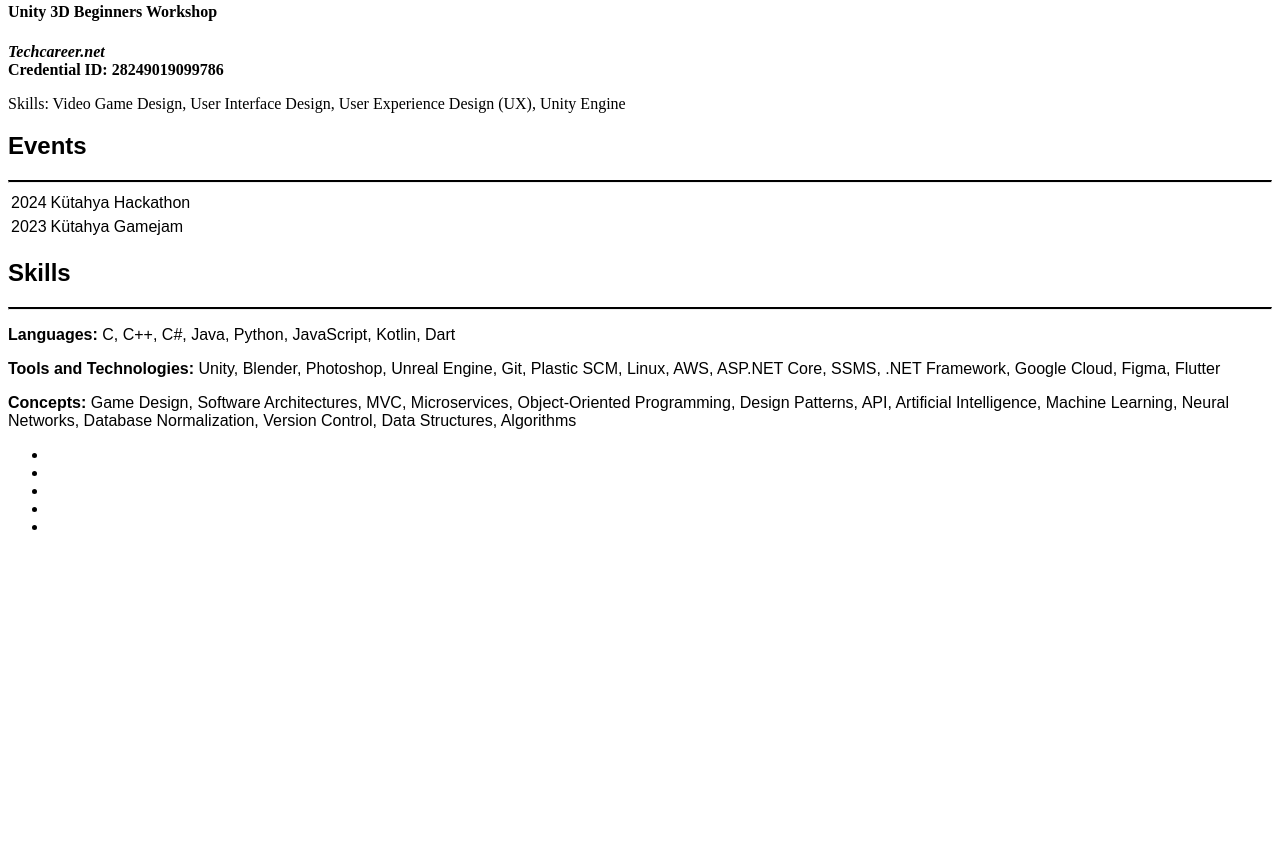
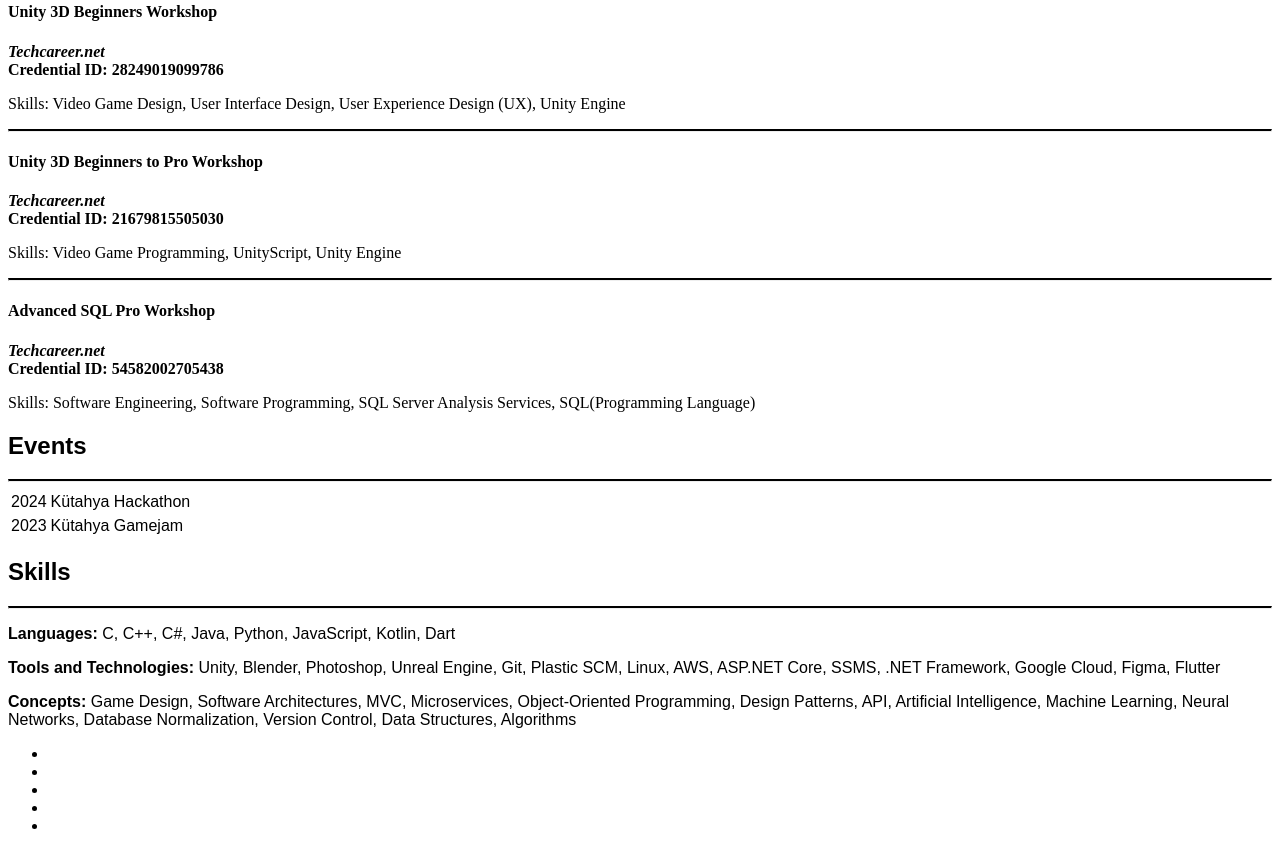
Before and after one commit to samet-bas/samet-bas.github.io, a plain HTML site: page index.html in a window 1280 px wide. Shown: the part 6433-7284 px from the top of the page. Before the commit the page ends 6985 px from the top, so only its background shows below. Drawn offline with Linux system fonts and the light colour scheme; files whose address does not match are found by name.

Commit message:
ADD 2 certificates

```diff
--- a/index.html
+++ b/index.html
@@ -45,7 +45,8 @@
         <header>
           <h2>Projects</h2>
         </header>
-        <p> <b></b> Projects that I have worked on my own or with a team. Click on the projects to go to their Github and
+        <p> <b></b> Projects that I have worked on my own or with a team. Click on the projects to go to their Github
+          and
           Youtube pages. </b> </p>
         <section class="5grid is-gallery">
           <header>
@@ -111,6 +112,29 @@
           <b>Credential ID: 28249019099786 </b> <br>
           <p>Skills: Video Game Design, User Interface Design, User Experience Design (UX), Unity Engine</p>
         </div>
+        <hr style="border-top: 2px solid black;">
+
+        <header>
+          <h4> Unity 3D Beginners to Pro Workshop </h4>
+        </header>
+        <div class="row">
+
+          <i><b>Techcareer.net</b></i> <br>
+          <b>Credential ID: 21679815505030 </b> <br>
+          <p>Skills: Video Game Programming, UnityScript, Unity Engine</p>
+        </div>
+        <hr style="border-top: 2px solid black;">
+
+        <header>
+          <h4> Advanced SQL Pro Workshop </h4>
+        </header>
+        <div class="row">
+
+          <i><b>Techcareer.net</b></i> <br>
+          <b>Credential ID: 54582002705438 </b> <br>
+          <p>Skills: Software Engineering, Software Programming, SQL Server Analysis Services, SQL(Programming Language)
+          </p>
+        </div>
 
 
 
```
